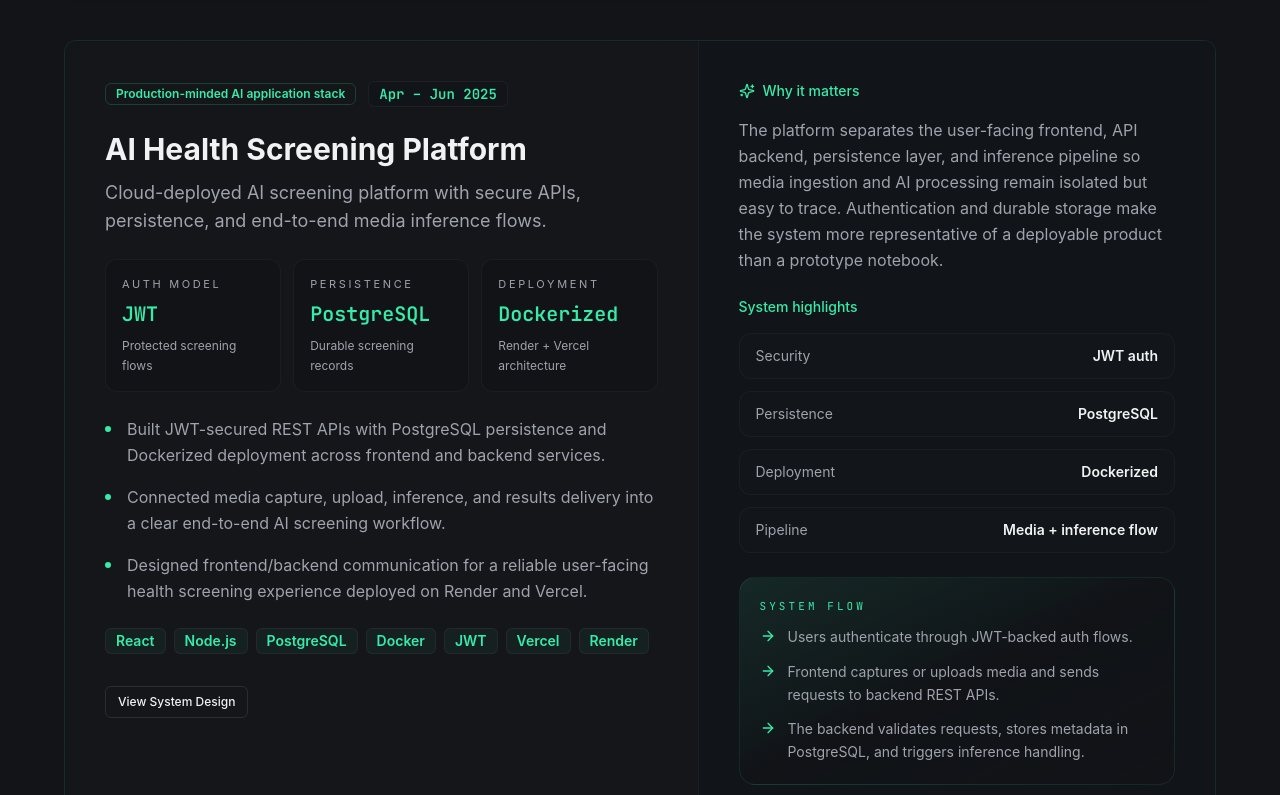
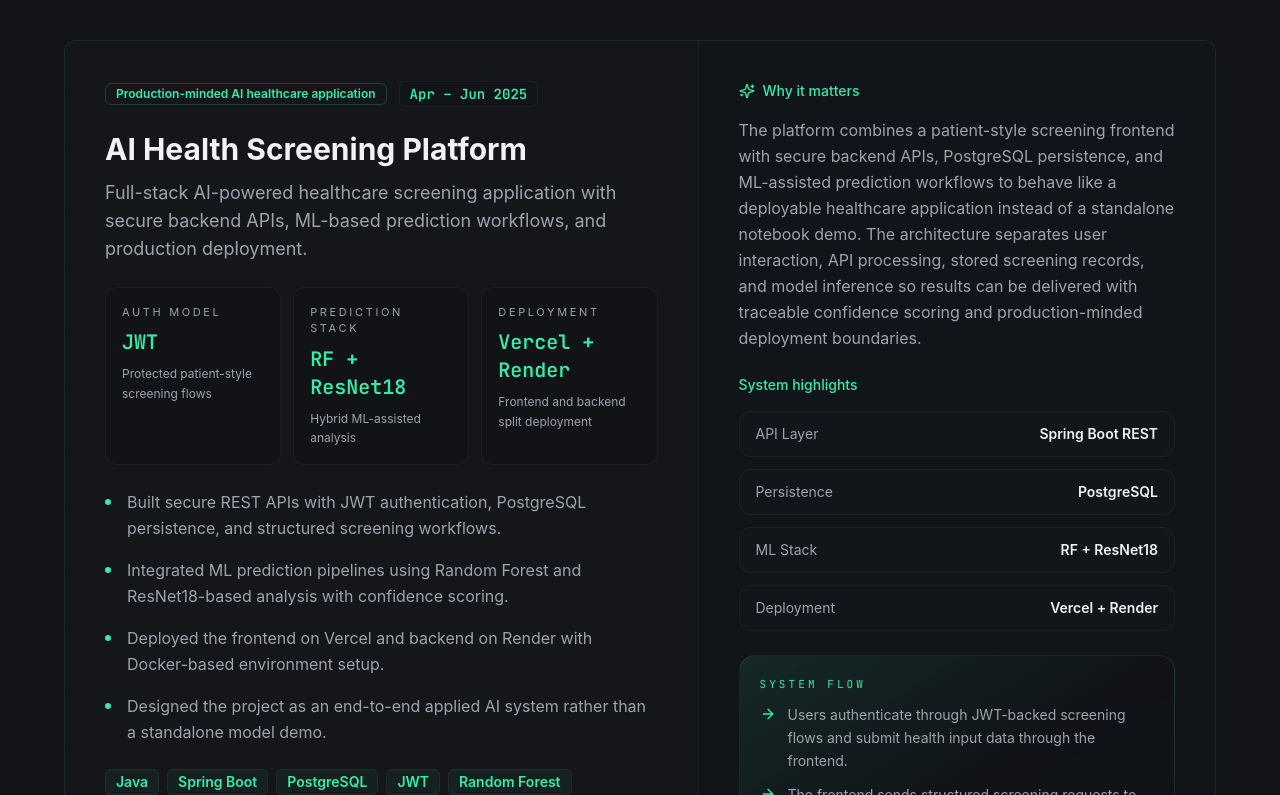
Before and after one commit to Ishubhammohole/portfolio, a React (Vite) app: page / in a window 1280 px wide. Shown: the part 6865-7660 px from the top of the page. Built offline with nearby package versions, Linux system fonts and the light colour scheme.

Commit message:
Update portfolio project and experience content

```diff
--- a/src/content/profile.ts
+++ b/src/content/profile.ts
@@ -167,7 +167,7 @@ export const profile = {
       ]
     },
     {
-      title: "Software Developer / Full Stack Developer",
+      title: "Software Developer / Systems Engineer",
       company: "Infosys Ltd",
       duration: "Nov 2022 – Jun 2024",
       location: "Pune, India",
@@ -413,66 +413,69 @@ export const profile = {
         title: "AI Health Screening Platform",
         slug: "ai-health-screening",
         timeframe: "Apr – Jun 2025",
-        summary: "Cloud-deployed AI screening platform with secure APIs, persistence, and end-to-end media inference flows.",
+        summary: "Full-stack AI-powered healthcare screening application with secure backend APIs, ML-based prediction workflows, and production deployment.",
         role: "Full-stack AI platform project",
-        highlight: "Production-minded AI application stack",
+        highlight: "Production-minded AI healthcare application",
         highlights: [
-          "Built JWT-secured REST APIs with PostgreSQL persistence and Dockerized deployment across frontend and backend services.",
-          "Connected media capture, upload, inference, and results delivery into a clear end-to-end AI screening workflow.",
-          "Designed frontend/backend communication for a reliable user-facing health screening experience deployed on Render and Vercel."
+          "Built secure REST APIs with JWT authentication, PostgreSQL persistence, and structured screening workflows.",
+          "Integrated ML prediction pipelines using Random Forest and ResNet18-based analysis with confidence scoring.",
+          "Deployed the frontend on Vercel and backend on Render with Docker-based environment setup.",
+          "Designed the project as an end-to-end applied AI system rather than a standalone model demo."
         ],
-        technologies: ["React", "Node.js", "PostgreSQL", "Docker", "JWT", "Vercel", "Render"],
+        technologies: ["Java", "Spring Boot", "PostgreSQL", "JWT", "Random Forest", "ResNet18", "Docker", "Vercel", "Render", "REST APIs"],
         githubUrl: "",
-        liveUrl: "",
+        liveUrl: "https://healthscreen-ai.vercel.app/",
         detail: {
           architectureOverview:
-            "The platform separates the user-facing frontend, API backend, persistence layer, and inference pipeline so media ingestion and AI processing remain isolated but easy to trace. Authentication and durable storage make the system more representative of a deployable product than a prototype notebook.",
+            "The platform combines a patient-style screening frontend with secure backend APIs, PostgreSQL persistence, and ML-assisted prediction workflows to behave like a deployable healthcare application instead of a standalone notebook demo. The architecture separates user interaction, API processing, stored screening records, and model inference so results can be delivered with traceable confidence scoring and production-minded deployment boundaries.",
           systemFlow: [
-            "Users authenticate through JWT-backed auth flows.",
-            "Frontend captures or uploads media and sends requests to backend REST APIs.",
-            "The backend validates requests, stores metadata in PostgreSQL, and triggers inference handling.",
-            "Inference results are persisted and returned to the frontend for presentation.",
-            "Dockerized services are deployed across Render and Vercel."
+            "Users authenticate through JWT-backed screening flows and submit health input data through the frontend.",
+            "The frontend sends structured screening requests to secure Spring Boot REST APIs.",
+            "The backend validates inputs, persists screening records in PostgreSQL, and routes requests into prediction workflows.",
+            "Random Forest and ResNet18-based analysis generate prediction outputs with confidence scoring.",
+            "Results are stored and returned to the frontend for user-facing presentation and follow-up review.",
+            "The frontend is deployed on Vercel while Dockerized backend services run on Render."
           ],
           technicalChallenges: [
-            "Managing secure media upload and authenticated API flows.",
-            "Keeping inference latency and UX acceptable while preserving result integrity.",
-            "Coordinating frontend/backend deployment boundaries across hosting providers."
+            "Designing healthcare-style screening flows that feel product-ready instead of a basic model wrapper.",
+            "Integrating multiple ML prediction paths while keeping outputs understandable through confidence scoring.",
+            "Maintaining secure authenticated APIs, durable persistence, and smooth cross-platform deployment."
           ],
           scalingDecisions: [
-            "Separated frontend and backend deployment surfaces for clearer scaling paths.",
-            "Used PostgreSQL for durable result persistence and audit-friendly data access.",
-            "Containerized backend services for consistent deployment behavior."
+            "Separated frontend and backend deployment surfaces so the UI and API stack can scale independently.",
+            "Used PostgreSQL for durable screening record persistence and future audit-friendly access patterns.",
+            "Containerized backend services with Docker for predictable environment setup and deployment."
           ],
           tradeoffs: [
-            "Cross-platform deployment adds operational complexity compared with a single hosting target.",
-            "Media-heavy AI workflows require careful balancing of latency, storage cost, and UX smoothness."
+            "Splitting services across Vercel and Render improves deployment flexibility but adds operational coordination overhead.",
+            "Combining classical ML and deep-learning-based analysis increases capability but adds complexity around model integration and latency."
           ],
           reliabilityFeatures: [
-            "JWT-based authentication for protected application flows.",
-            "REST APIs with persisted job and result state.",
-            "Dockerized deployment for environment consistency."
+            "JWT-based authentication protecting screening and results flows.",
+            "Structured REST APIs with persisted screening state in PostgreSQL.",
+            "Confidence-scored prediction outputs for clearer downstream interpretation.",
+            "Dockerized backend runtime for consistent deployment behavior."
           ],
           observability: [
-            "API and inference pipeline status visibility across frontend and backend handoffs.",
-            "Structured service boundaries for debugging media upload or inference failures."
+            "Clear separation between frontend, API, database, and inference layers makes failures easier to isolate.",
+            "Structured backend workflows support debugging across authenticated screening, persistence, and prediction handoffs."
           ],
           benchmarks: [
-            { label: "Auth model", value: "JWT", hint: "Protected screening flows", tone: "primary" },
-            { label: "Persistence", value: "PostgreSQL", hint: "Durable screening records", tone: "success" },
-            { label: "Deployment", value: "Dockerized", hint: "Render + Vercel architecture", tone: "neutral" }
+            { label: "Auth model", value: "JWT", hint: "Protected patient-style screening flows", tone: "primary" },
+            { label: "Prediction stack", value: "RF + ResNet18", hint: "Hybrid ML-assisted analysis", tone: "success" },
+            { label: "Deployment", value: "Vercel + Render", hint: "Frontend and backend split deployment", tone: "neutral" }
           ],
           screenshots: [
-            "Architecture diagram of frontend, backend, persistence, and inference pipeline.",
-            "Media capture and backend communication flow.",
-            "Deployment topology for Render and Vercel."
+            "Architecture diagram of screening frontend, Spring Boot APIs, PostgreSQL, and ML prediction workflows.",
+            "Secure screening flow from user submission through confidence-scored prediction output.",
+            "Deployment topology showing Vercel frontend and Dockerized Render backend."
           ],
-          stack: ["React", "Node.js", "PostgreSQL", "Docker", "JWT", "REST APIs", "Render", "Vercel"],
+          stack: ["Java", "Spring Boot", "PostgreSQL", "JWT", "Random Forest", "ResNet18", "Docker", "REST APIs", "Render", "Vercel"],
           callouts: [
-            { label: "Security", value: "JWT auth" },
+            { label: "API Layer", value: "Spring Boot REST" },
             { label: "Persistence", value: "PostgreSQL" },
-            { label: "Deployment", value: "Dockerized" },
-            { label: "Pipeline", value: "Media + inference flow" }
+            { label: "ML Stack", value: "RF + ResNet18" },
+            { label: "Deployment", value: "Vercel + Render" }
           ]
         }
       },
```
